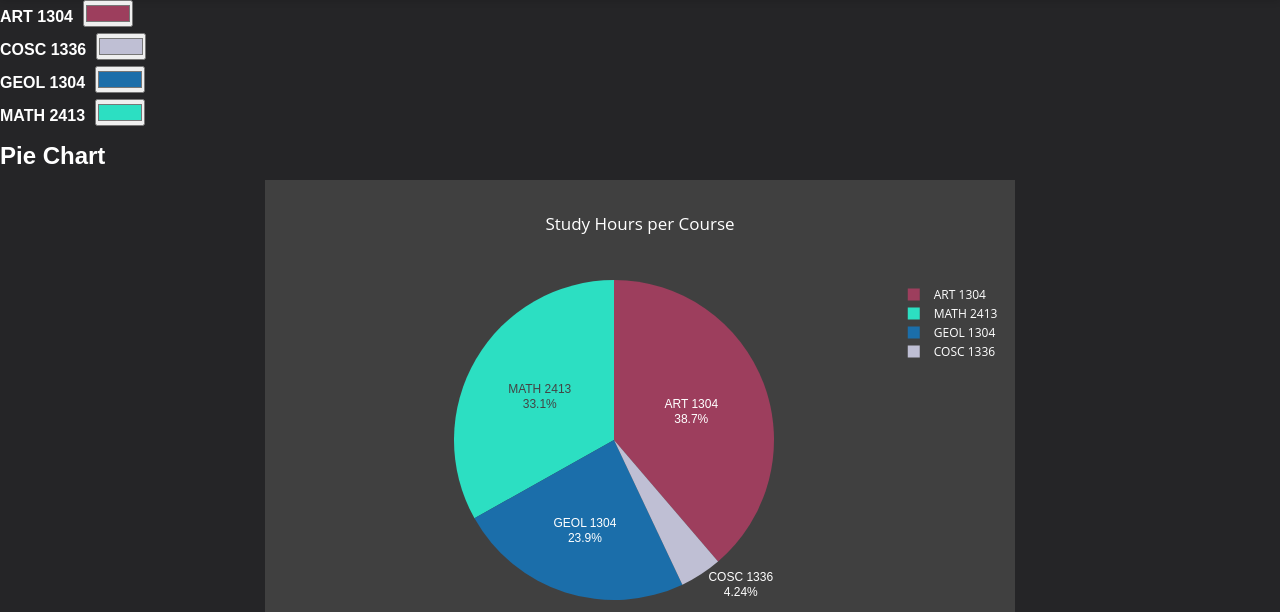
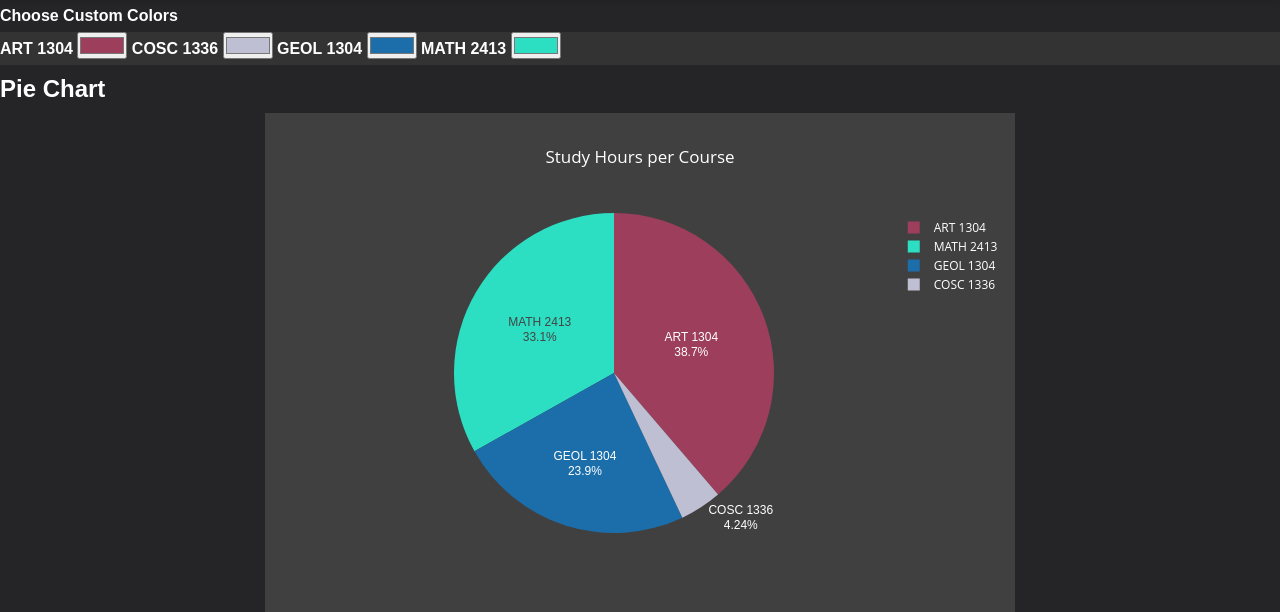
Before and after one commit to StvSz04/Student-log, a Flask app: page /visualize/graph in a window 1280 px wide. Shown: the part 111-723 px from the top of the page. Run offline with Flask 3, Linux system fonts and the light colour scheme; a user stored in the database is signed in; data comes from the database, SQL or seed files in the repository; some libraries are stand-ins or nearby versions.

Commit message:
User can now choose colors

```diff
--- a/flaskr/static/style.css
+++ b/flaskr/static/style.css
@@ -552,3 +552,8 @@ li .username {
     margin-left: auto;       /* Centers horizontally */
     margin-right: auto;
 }
+/* Color picker attr*/
+
+.courseColors{
+    background-color: #333333;
+}
--- a/flaskr/templates/dash/visualize.html
+++ b/flaskr/templates/dash/visualize.html
@@ -15,8 +15,14 @@
 
 {% block content %}
 <body class = "visualize_body">
-    <div id="courseColors">
-        <!-- Color pickers will be injected here by JavaScript -->
+    <div>
+        <label> Choose Custom Colors</label>
+    </div>
+    <div id="courseColors" class = "courseColors">
+        {% for course in study_data['classes_data'] %}
+        <label for="custom_color"> {{course}}</label>
+        <input type="color" id="input-{{ loop.index }}" class="color-picker" value="#000000" data-course="{{ course }}">
+        {% endfor %}
     </div>
 
     <div class="center-container">
@@ -99,6 +105,7 @@
             return color;
         }
 
+
         // Assign each course to an initial color
         const courseColors = {}; // Object to hold course-color mapping
         const customColors = []; // Array to hold ordered list of colors
@@ -111,48 +118,48 @@
                 customColors.push(courseColors[tempName].colors);
         }
 
-        // Update customColors array from courseColors
-        function updateCustomColors() {
-            customColors.clear()
-            customColors.length = 0; // Instead of `.clear()`, use this in JS
-            labels.forEach(course => {
-                customColors.push(courseColors[course].colors);
+        // Function to match intial colors for color picker with randomly generated intial colors
+        function set_colors() {
+            const inputs = document.querySelectorAll('.color-picker');
+            inputs.forEach(input => {
+                const course = input.dataset.course;
+                input.value = courseColors[course].colors;
+
             });
         }
 
-        // Generate color pickers
-        function createColorPickers() {
-            const courseColorsDiv = document.getElementById('courseColors');
-            courseColorsDiv.innerHTML = ''; // Clear previous inputs
-
-            labels.forEach(course => {
-                const label = document.createElement('label');
-                label.innerHTML = course;
-                label.style.marginRight = "10px";
-
-                const colorInput = document.createElement('input');
-                colorInput.type = 'color';
-                colorInput.id = course;
-                colorInput.value = courseColors[course].colors;
-
-                // Add the event listener *here*, inside the loop!
-                colorInput.addEventListener('input', () => {
-                    courseColors[course].colors = colorInput.value;
-                    updateCustomColors(); // Updates customColors after every input change
-                    updateGraph();
-                });
-
-                const container = document.createElement('div');
-                container.appendChild(label);
-                container.appendChild(colorInput);
-                courseColorsDiv.appendChild(container);
-            });
+        // Function to update colors based on user input
+        function update_colors(){
+            // Clear old colors
+            customColors.length = 0;
+            allCourseLines.length = 0;
+            // Obtain attr
+            const input = event.target;
+            const new_color = input.value
+            const course = input.dataset.course;
+            // Update color
+            courseColors[course].colors = new_color;
+            for (let i = 0; i < labels.length; i++) {
+                const tempName = labels[i];
+                customColors.push(courseColors[tempName].colors);
+                set_lines();
             }
 
 
-        // Call the function to initialize
-        createColorPickers();
 
+            // Replot with new colors
+            update_graph_colors();
+            update_pie_chart();
+        }
+
+        document.addEventListener("DOMContentLoaded", function () {
+            set_colors();
+        });
+
+       const inputs = document.querySelectorAll('.color-picker');
+        inputs.forEach(input => {
+            input.addEventListener('input', update_colors);
+        });
 
 
         // Pie Chart section
@@ -183,13 +190,17 @@
                 }
             }
         };
+
+        function update_pie_chart(){
+            Plotly.newPlot('pie-chart', data, layout,  {displayModeBar: false});
+        }
         // Create pie chart using the div, data taken from json, and layout
         Plotly.newPlot('pie-chart', data, layout,  {displayModeBar: false});
 
         //----------------------------------------------------------------------
         const numLines = labels.length; // get length for, for loop, lables contains course names
         const allCourseLines = []; // Store all course lines in this array to pass to Plotly.newPlot() as the data parameter
-
+        function set_lines(){
             for (let i = 0; i < numLines; i++) {
                 const CourseLine = {}; // Dict for each course storing needed date and time keys for a line
                 const dateList = []; // Array for dates
@@ -209,10 +220,14 @@
                 CourseLine['y'] = hours; // y-axis data (hours studied)
                 CourseLine['type'] = 'scatter'; // Line type for Plotly graph
                 CourseLine['name'] = courseName; // Set the name for the line
-            CourseLine['line'] = {color: courseColors[courseName]['colors']}
+                CourseLine['line'] = {color: courseColors[courseName].colors}
 
                 allCourseLines.push(CourseLine); // Push the course line data to the allCourseLines array
             }
+        }
+
+        set_lines();
+
 
         // Add submission to catch the value of ranges the user wants
         //const L = document.getElementById("low").value;
@@ -261,7 +276,11 @@
                     }
                 }
             };
-
+        // Function to update graph colors
+        function update_graph_colors(){
+            console.log(allCourseLines);
+            Plotly.newPlot('time-graph', allCourseLines, layoutGraph);
+        }
         // Function uses low and high range values to update graph
         function updateGraph() {
             const L = parseFloat(document.getElementById("low").value);
```
Lines whose indentation alone changed are shown as unchanged.
